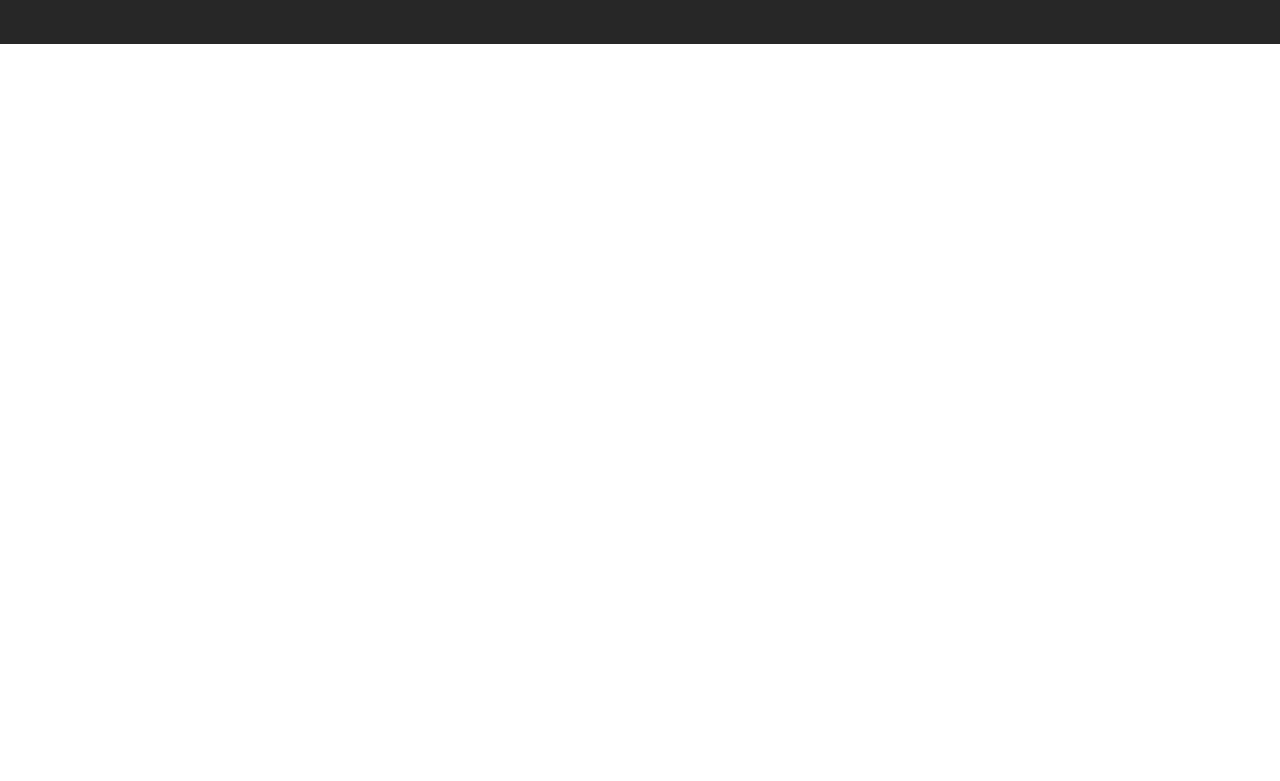
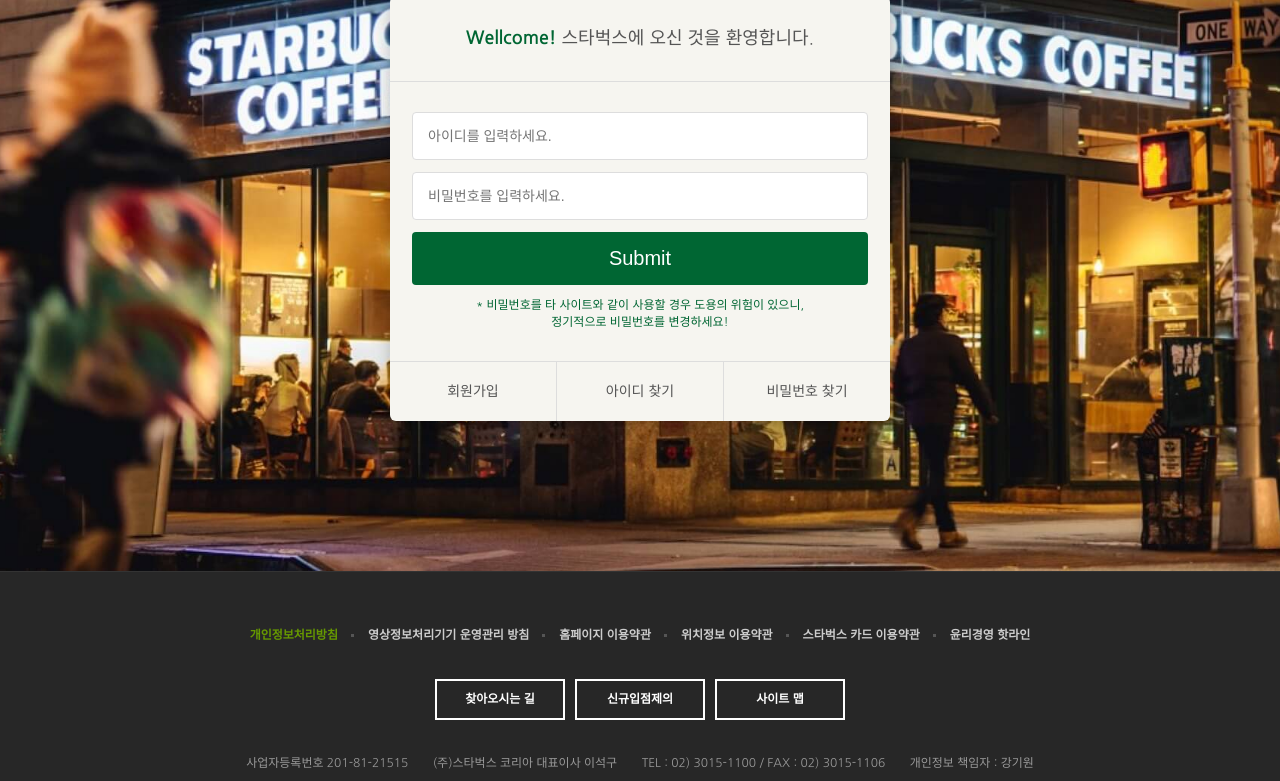
Before and after one commit to kimet1987/starbucks, a plain HTML site: page signin/index.html in a window 1280 px wide. Shown: the part 290-1071 px from the top of the page. Before the commit the page ends 800 px from the top, so only its background shows below. Drawn offline with nearby package versions, Linux system fonts and the light colour scheme.

Commit message:
로그인 페이지 완성

```diff
--- /dev/null
+++ b/css/signin.css
@@ -0,0 +1,78 @@
+.signin {
+  margin-top: 120px;
+  padding: 100px 0 150px;
+  background-image: url(../images/signin_bg.jpg);
+  background-repeat: no-repeat;
+  background-position: center;
+  background-attachment: fixed;
+  background-size: cover;
+}
+.signin h1 {
+  color: #fff;
+  font-size: 30px;
+  font-weight: 700;
+  text-align: center;
+  margin-bottom: 24px;
+}
+.signin__card {
+  width: 500px;
+  margin: 0 auto;
+  border-radius: 6px;
+  background-color: #f6f5f0;
+  box-shadow: 2px 2px 20px rgba(0, 0, 0, .3);
+  color: #555;
+}
+.signin__card h2 {
+  padding: 30px;
+  font-size: 18px;
+  text-align: center;
+  border-bottom: 1px solid #ddd;
+}
+.signin__card h2 strong {
+  font-weight: 700;
+  color: #006633;
+}
+.signin__card form {
+  padding: 30px 22px;
+}
+.signin__card form input {
+  width: 100%;
+  margin-bottom: 12px;
+  padding: 15px;
+  border: 1px solid #ddd;
+  border-radius: 4px;
+  outline: none;
+  box-sizing: border-box;
+  font-size: 14px;
+}
+.signin__card form [type="submit"] {
+  background-color: #006633;
+  border: none;
+  color: #fff;
+  font-size: 20px;
+  cursor: pointer;
+}
+.signin__card form p {
+  font-size: 12px;
+  color: #006633;
+  text-align: center;
+}
+.signin__card .actions {
+  display: flex;
+  border-top: 1px solid #ddd;
+}
+.signin__card .actions a {
+  flex-grow: 1;
+  flex-basis: 0;
+  text-align: center;
+  padding: 20px;
+  color: #555;
+  font-size: 14px;
+  border-right: 1px solid #ddd;
+}
+.signin__card .actions a:last-child {
+  border-right: none;
+}
+.signin__card .actions a:hover {
+  text-decoration: underline;
+}
--- a/signin/index.html
+++ b/signin/index.html
@@ -20,6 +20,7 @@
   <link href="https://fonts.googleapis.com/css2?family=Nanum+Gothic:wght@400;700&display=swap" rel="stylesheet">
   <link rel="stylesheet" href="https://fonts.googleapis.com/icon?family=Material+Icons">
   <link rel="stylesheet" href="../css/common.css">
+  <link rel="stylesheet" href="../css/signin.css">
 
   <script defer src="../js/common.js"></script>
 </head>
@@ -357,9 +358,26 @@
   </header>
 
   <section class="signin">
-
-
-
+    <h1>로그인</h1>
+    <div class="signin__card">
+      <h2>
+        <strong>Wellcome!</strong> 스타벅스에 오신 것을 환영합니다.
+      </h2>
+      <form>
+        <input type="text" placeholder="아이디를 입력하세요.">
+        <input type="password" placeholder="비밀번호를 입력하세요.">
+        <input type="submit" placeholder="로그인">
+        <p>
+          * 비밀번호를 타 사이트와 같이 사용할 경우 도용의 위험이 있으니,<br>
+          정기적으로 비밀번호를 변경하세요!
+        </p>
+      </form>
+      <div class="actions">
+        <a href="#">회원가입</a>
+        <a href="#">아이디 찾기</a>
+        <a href="#">비밀번호 찾기</a>
+      </div>
+    </div>
   </section>
 
 
```
